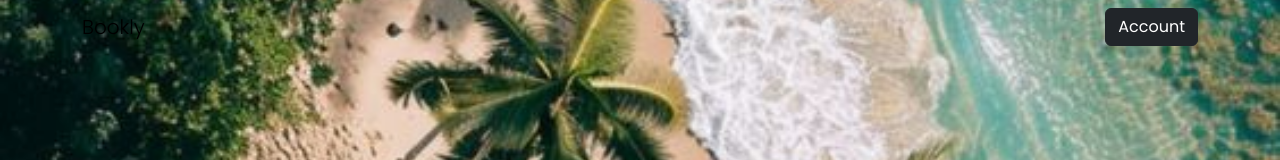
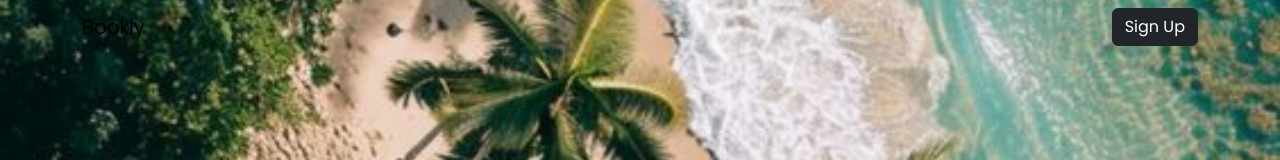
Before and after one commit to VioletWarutere/Bookly, a React (Create React App) app in the folder front_end/: page / in a window 1280 px wide. Shown: the top 160 px of the page. Built offline with nearby package versions, Linux system fonts and the light colour scheme.

Commit message:
navbar edit

```diff
--- a/front_end/src/Components/pageSections/Navbar.jsx
+++ b/front_end/src/Components/pageSections/Navbar.jsx
@@ -13,7 +13,7 @@ const Navbar = () => {
           <ul className="navbar-nav ms-auto align-items-center">
             <li className="nav-item ms-3">
               <a className="btn btn-dark btn-large btn-rounded" href="/auth">
-                Account
+                Sign Up
               </a>
             </li>
           </ul>
```
